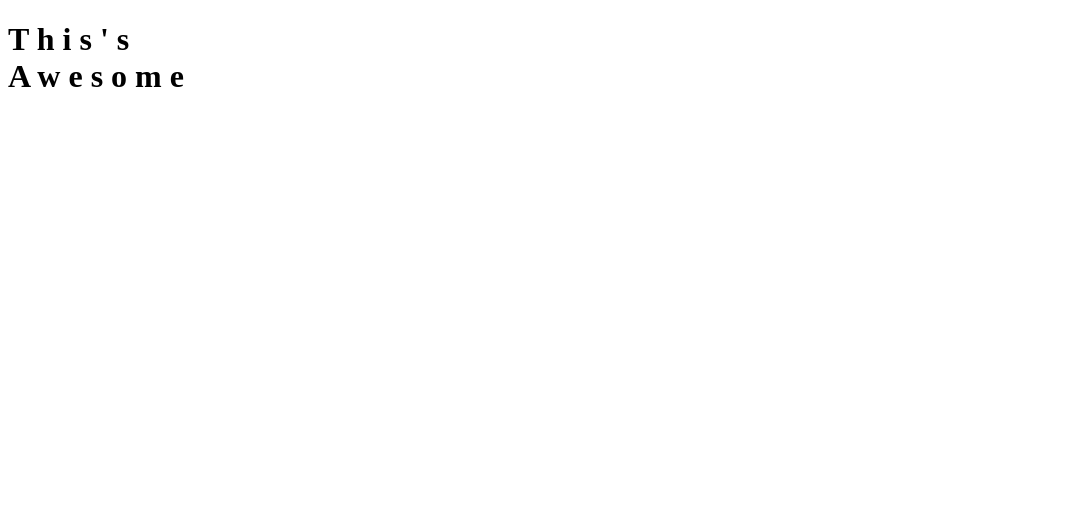
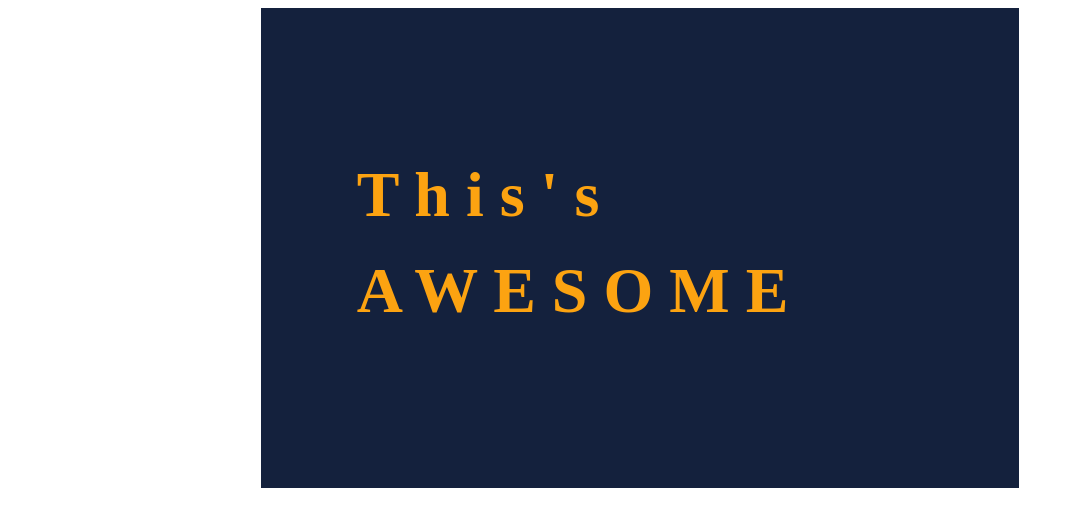
Before and after one commit to zznicole/gsap-experiment, a plain HTML site: page index.html in a window 1280 px wide. Shown: the whole page, without its empty margins (0-1074 px from the left). Drawn offline with nearby package versions, Linux system fonts and the light colour scheme.

Commit message:
add style

```diff
--- a/index.css
+++ b/index.css
@@ -0,0 +1,17 @@
+h1 {
+    color:#FCA311;
+    font-weight: 700;
+    font-size: 4rem;
+    position: absolute;
+    top: 1.5em;
+    left: 1.5em;
+    line-height: 1.5em;
+}
+
+.container {
+    width: 60%;
+    height: 60vh;
+    margin: auto auto;
+    background-color: #14213D;
+    position: relative;
+}
--- a/index.html
+++ b/index.html
@@ -1,12 +1,15 @@
 <!DOCTYPE html>
 <html lang="en">
+
 <head>
     <meta charset="UTF-8">
     <meta name="viewport" content="width=device-width, initial-scale=1.0">
     <title>gsap-experiment</title>
     <link rel="stylesheet" href="index.css">
 </head>
+
 <body>
+    <div class="container">
         <h1 class="animateContainer">
             <span class="rubbband">T</span>
             <span class="rubbband">h</span>
@@ -16,14 +19,16 @@
             <span class="rubbband">s</span>
             <br>
             <span class="rubbband">A</span>
-        <span class="rubbband">w</span>
-        <span class="rubbband">e</span>
-        <span class="rubbband">s</span>
-        <span class="rubbband">o</span>
-        <span class="rubbband">m</span>
-        <span class="rubbband">e</span>
+            <span class="rubbband">W</span>
+            <span class="rubbband">E</span>
+            <span class="rubbband">S</span>
+            <span class="rubbband">O</span>
+            <span class="rubbband">M</span>
+            <span class="rubbband">E</span>
         </h1>
+    </div>
     <script src="script.js"></script>
     <script src="https://cdnjs.cloudflare.com/ajax/libs/gsap/3.4.2/gsap.min.js"></script>
 </body>
+
 </html>
```
Lines whose indentation alone changed are shown as unchanged.
